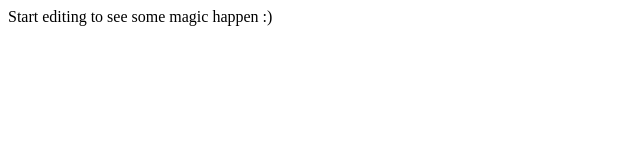
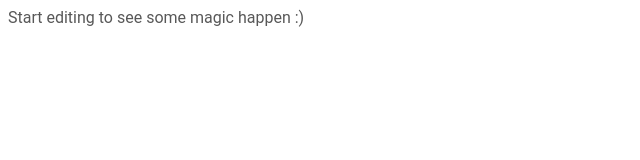
Before and after one commit to nkunic/angular-project-people-cards, an Angular app: page / in a window 1280 px wide. Shown: the top 160 px of the page, without its empty margins (0-640 px from the left). Built offline with nearby package versions, Linux system fonts and the light colour scheme.

Commit message:
2 files modified

```diff
--- /dev/null
+++ b/src/app/app.component.scss
@@ -0,0 +1,4 @@
+p {
+  color: var(--color-gray);
+  font-family: var(--font-body);
+}
--- a/src/app/app.component.ts
+++ b/src/app/app.component.ts
@@ -2,6 +2,7 @@ import { Component } from '@angular/core';
 
 @Component({
   selector: 'my-app',
-  templateUrl: './app.component.html'
+  templateUrl: './app.component.html',
+  styleUrls: ['./app.component.scss'],
 })
-export class AppComponent  {}
+export class AppComponent {}
```
Also changed, not shown: src/styles/_variables.scss (line endings or trailing spaces).
